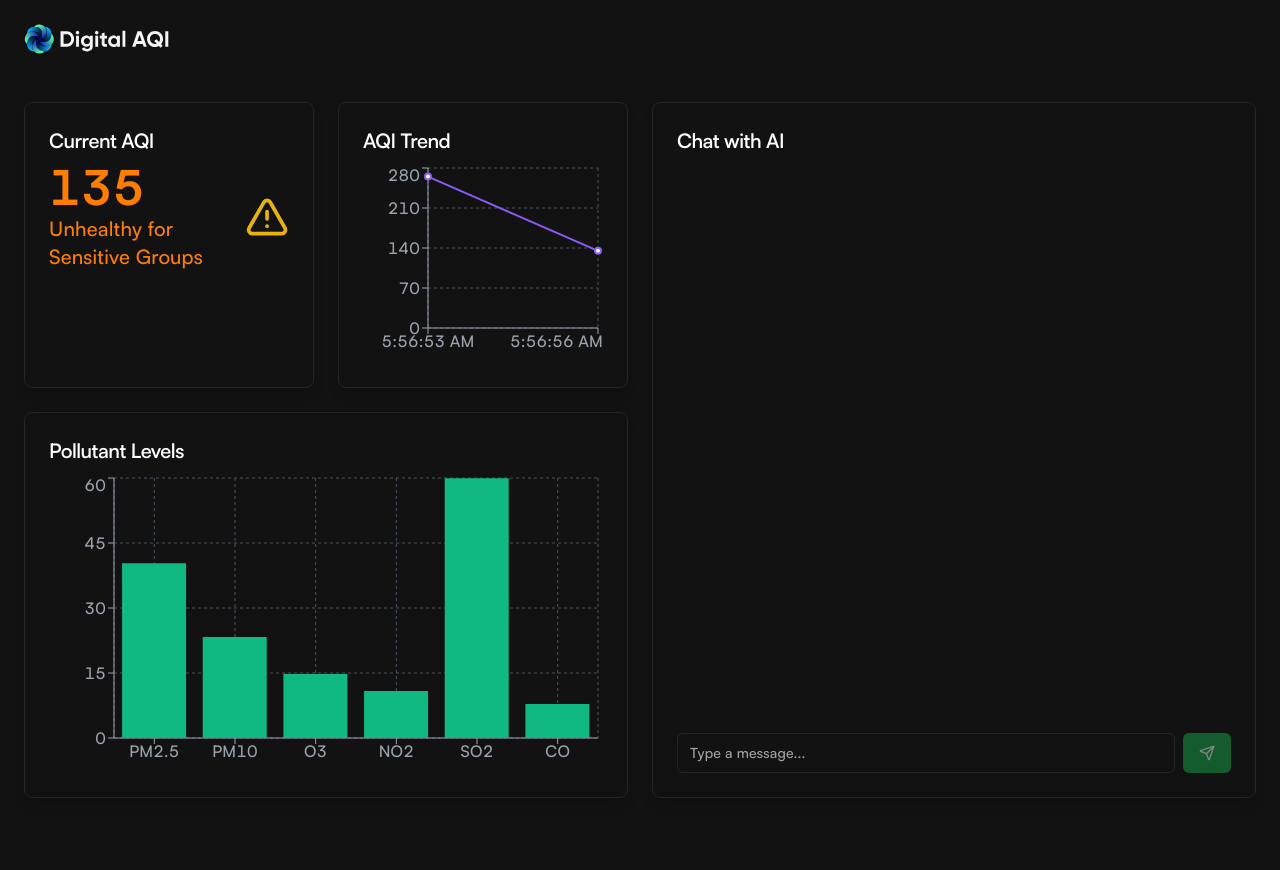
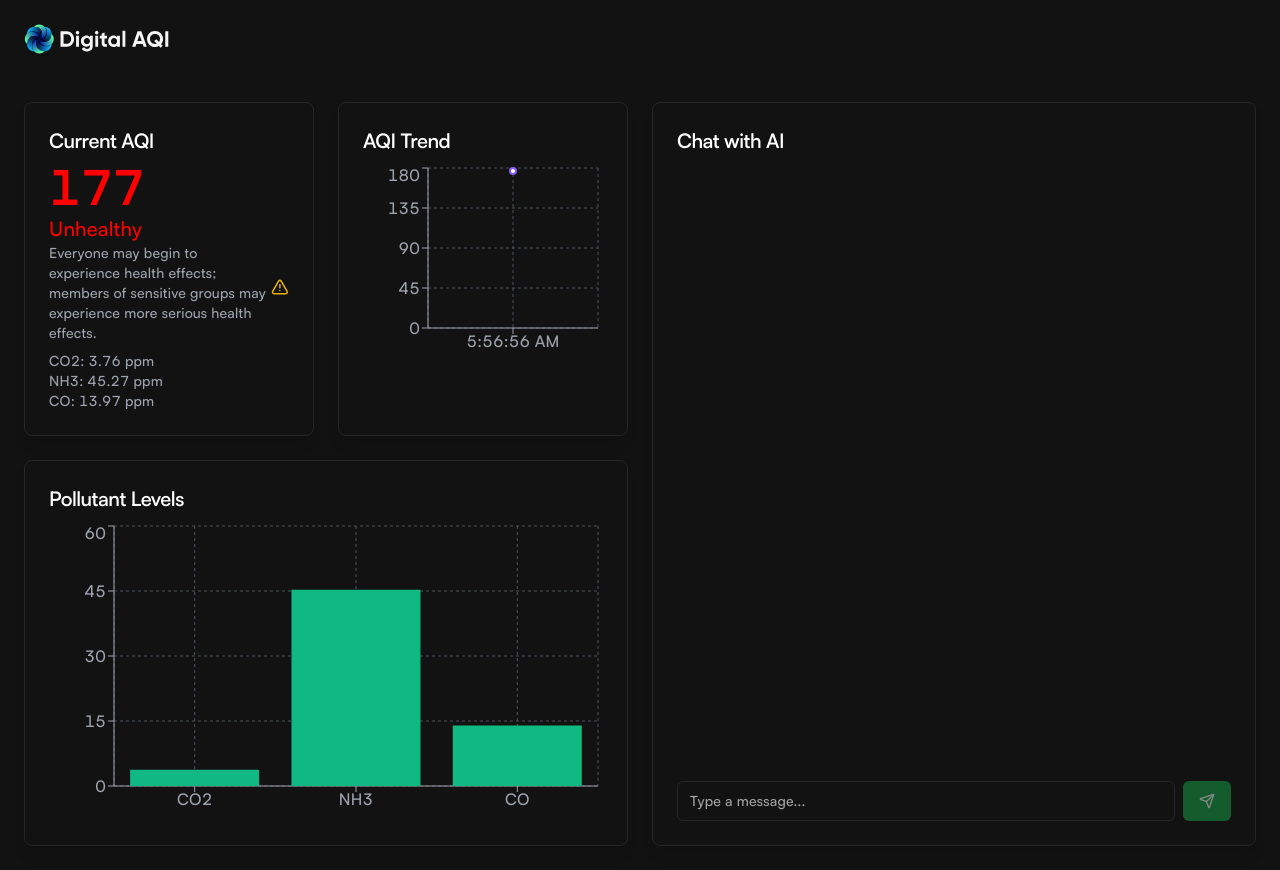
Before and after one commit to jaganprasannan/green-hack-aqi, a Next.js app: page / in a window 1280 px wide. Before the commit the page ends 822 px from the top, so only its background shows below. Built offline with nearby package versions, Linux system fonts and the light colour scheme.

Commit message:
Modified sensor data

```diff
--- a/src/components/ai-chat.tsx
+++ b/src/components/ai-chat.tsx
@@ -9,7 +9,7 @@ import React, {
 } from 'react'
 
 import axios from 'axios'
-import { Send } from 'lucide-react'
+import { ArrowDown, Loader2, Send } from 'lucide-react'
 import ReactMarkdown from 'react-markdown'
 
 import { Button } from '@/components/ui/button'
@@ -32,6 +32,7 @@ export default function ChatInterface(): JSX.Element {
   const [messages, setMessages] = useState<Message[]>([])
   const [input, setInput] = useState<string>('')
   const [isLoading, setIsLoading] = useState<boolean>(false)
+  const [isScrolledToBottom, setIsScrolledToBottom] = useState<boolean>(true)
   const scrollRef = useRef<HTMLDivElement>(null)
 
   const handleSend = async (): Promise<void> => {
@@ -72,21 +73,33 @@ export default function ChatInterface(): JSX.Element {
     }
   }
 
+  const handleScroll = (): void => {
+    if (scrollRef.current) {
+      const isAtBottom =
+        scrollRef.current.scrollHeight - scrollRef.current.scrollTop ===
+        scrollRef.current.clientHeight
+      setIsScrolledToBottom(isAtBottom)
+    }
+  }
+
   useEffect(() => {
-    if (scrollRef.current) {
+    if (scrollRef.current && isScrolledToBottom) {
       scrollRef.current.scrollTop = scrollRef.current.scrollHeight
     }
-  }, [messages])
+  }, [messages, isScrolledToBottom])
 
   return (
-    <Card className='h-full flex flex-col bg-transparent border shadow-lg backdrop-blur-sm'>
+    <Card className='h-full flex flex-col bg-transparent border shadow-lg'>
       <CardHeader>
         <CardTitle className='text-xl font-semibold text-white'>
           Chat with AI
         </CardTitle>
       </CardHeader>
       <CardContent className='flex-grow'>
-        <ScrollArea className='h-[calc(100vh-400px)]' ref={scrollRef}>
+        <ScrollArea
+          className='h-[calc(100vh-400px)]'
+          ref={scrollRef}
+          onScroll={handleScroll}>
           {messages.map((message, index) => (
             <div
               key={index}
@@ -126,9 +139,13 @@ export default function ChatInterface(): JSX.Element {
           ))}
           {isLoading && (
             <div className='text-center'>
-              <span className='inline-block p-2 rounded-lg bg-gray-700 text-white'>
-                Thinking...
-              </span>
+              <Loader2 className='h-6 w-6 animate-spin text-white inline-block' />
+            </div>
+          )}
+          {!isScrolledToBottom && (
+            <div className='text-center'>
+              <ArrowDown className='h-6 w-6 animate-bounce text-white inline-block' />
+              <p className='text-sm text-white'>Scroll for more</p>
             </div>
           )}
         </ScrollArea>
--- a/src/components/dashboard.tsx
+++ b/src/components/dashboard.tsx
@@ -20,6 +20,7 @@ import { Card, CardContent, CardHeader, CardTitle } from '@/components/ui/card'
 interface AQICategory {
   range: [number, number]
   label: string
+  description: string
   color: string
 }
 
@@ -31,21 +32,54 @@ interface AQIHistoryItem {
 interface PollutantDataItem {
   name: string
   value: number
+  unit: string
 }
 
 const aqiCategories: AQICategory[] = [
-  { range: [0, 50], label: 'Good', color: '#00e400' },
-  { range: [51, 100], label: 'Moderate', color: '#ffff00' },
+  {
+    range: [0, 50],
+    label: 'Good',
+    description:
+      'Air quality is considered satisfactory, and air pollution poses little or no risk.',
+    color: '#00e400',
+  },
+  {
+    range: [51, 100],
+    label: 'Moderate',
+    description:
+      'Air quality is acceptable; however, some pollutants may pose a moderate health concern.',
+    color: '#ffff00',
+  },
   {
     range: [101, 150],
     label: 'Unhealthy for Sensitive Groups',
+    description: 'Members of sensitive groups may experience health effects.',
     color: '#ff7e00',
   },
-  { range: [151, 200], label: 'Unhealthy', color: '#ff0000' },
-  { range: [201, 300], label: 'Very Unhealthy', color: '#8f3f97' },
-  { range: [301, 500], label: 'Hazardous', color: '#7e0023' },
+  {
+    range: [151, 200],
+    label: 'Unhealthy',
+    description:
+      'Everyone may begin to experience health effects; members of sensitive groups may experience more serious health effects.',
+    color: '#ff0000',
+  },
+  {
+    range: [201, 300],
+    label: 'Very Unhealthy',
+    description:
+      'Health alert: everyone may experience more serious health effects.',
+    color: '#8f3f97',
+  },
+  {
+    range: [301, 500],
+    label: 'Hazardous',
+    description:
+      'Health warnings of emergency conditions. The entire population is likely to be affected.',
+    color: '#7e0023',
+  },
 ]
 
+// Helper function to get AQI category
 const getAQICategory = (aqi: number): AQICategory => {
   return (
     aqiCategories.find(
@@ -54,36 +88,57 @@ const getAQICategory = (aqi: number): AQICategory => {
   )
 }
 
-const generateRandomAQI = (): number => Math.floor(Math.random() * 300) + 1
+// Function to calculate AQI for CO pollutant based on its concentration
+const calculateAQIForCO = (co: number): number => {
+  if (co <= 4.4) return (co / 4.4) * 50
+  if (co <= 9.4) return ((co - 4.4) / (9.4 - 4.4)) * (100 - 51) + 51
+  if (co <= 12.4) return ((co - 9.4) / (12.4 - 9.4)) * (150 - 101) + 101
+  if (co <= 15.4) return ((co - 12.4) / (15.4 - 12.4)) * (200 - 151) + 151
+  if (co <= 30.4) return ((co - 15.4) / (30.4 - 15.4)) * (300 - 201) + 201
+  if (co <= 40.4) return ((co - 30.4) / (40.4 - 30.4)) * (400 - 301) + 301
+  return 500
+}
 
-const generateRandomPollutantData = (): PollutantDataItem[] => [
-  { name: 'PM2.5', value: Math.random() * 100 },
-  { name: 'PM10', value: Math.random() * 150 },
-  { name: 'O3', value: Math.random() * 100 },
-  { name: 'NO2', value: Math.random() * 100 },
-  { name: 'SO2', value: Math.random() * 100 },
-  { name: 'CO', value: Math.random() * 10 },
-]
+// Mocked functions to simulate sensor readings from MQ135 and MQ7
+const generateRandomCO = (): number => Math.random() * 40 // MQ7 sensor for CO
+const generateRandomNH3 = (): number => Math.random() * 50 // MQ135 sensor for NH3
+const generateRandomCO2 = (): number => Math.random() * 1000 // MQ135 sensor for CO2
+
+// Update AQI calculation to use CO level
+const generatePollutantDataAndAQI = (): {
+  pollutants: PollutantDataItem[]
+  aqi: number
+} => {
+  const co = generateRandomCO()
+  const nh3 = generateRandomNH3()
+  const co2 = generateRandomCO2()
+
+  const aqi = calculateAQIForCO(co) // Calculate AQI based on CO
+
+  return {
+    pollutants: [
+      { name: 'CO2', value: co2, unit: 'ppm' },
+      { name: 'NH3', value: nh3, unit: 'ppm' },
+      { name: 'CO', value: co, unit: 'ppm' },
+    ],
+    aqi,
+  }
+}
 
 export default function AQIDashboard(): JSX.Element {
-  const [currentAQI, setCurrentAQI] = useState<number>(generateRandomAQI())
-  const [aqiHistory, setAQIHistory] = useState<AQIHistoryItem[]>([
-    { time: new Date().toLocaleTimeString(), aqi: currentAQI },
-  ])
-  const [pollutantData, setPollutantData] = useState<PollutantDataItem[]>(
-    generateRandomPollutantData(),
-  )
+  const [currentAQI, setCurrentAQI] = useState<number>(0)
+  const [aqiHistory, setAQIHistory] = useState<AQIHistoryItem[]>([])
+  const [pollutantData, setPollutantData] = useState<PollutantDataItem[]>([])
 
   useEffect(() => {
     const interval = setInterval(() => {
-      const newAQI = generateRandomAQI()
-      setCurrentAQI(newAQI)
+      const { pollutants, aqi } = generatePollutantDataAndAQI()
+
+      setCurrentAQI(aqi)
+      setPollutantData(pollutants)
       setAQIHistory((prev) =>
-        [...prev, { time: new Date().toLocaleTimeString(), aqi: newAQI }].slice(
-          -10,
-        ),
+        [...prev, { time: new Date().toLocaleTimeString(), aqi }].slice(-10),
       )
-      setPollutantData(generateRandomPollutantData())
     }, 3000)
 
     return () => clearInterval(interval)
@@ -94,6 +149,7 @@ export default function AQIDashboard(): JSX.Element {
   return (
     <div className='h-full'>
       <div className='grid grid-cols-1 md:grid-cols-2 gap-4 sm:gap-6'>
+        {/* Current AQI Card */}
         <Card className='bg-transparent border shadow-lg backdrop-blur-sm'>
           <CardHeader className='pb-2'>
             <CardTitle className='text-xl font-semibold text-white'>
@@ -106,11 +162,23 @@ export default function AQIDashboard(): JSX.Element {
                 <p
                   className='text-5xl font-bold mb-1'
                   style={{ color: aqiCategory.color }}>
-                  {currentAQI}
+                  {currentAQI.toFixed(0)}
                 </p>
                 <p className='text-xl' style={{ color: aqiCategory.color }}>
                   {aqiCategory.label}
                 </p>
+                <p className='text-sm text-gray-400'>
+                  {aqiCategory.description}
+                </p>
+                {/* Display pollutant levels here */}
+                <div className='mt-2'>
+                  {pollutantData.map((pollutant) => (
+                    <p key={pollutant.name} className='text-sm text-gray-400'>
+                      {pollutant.name}: {pollutant.value.toFixed(2)}{' '}
+                      {pollutant.unit}
+                    </p>
+                  ))}
+                </div>
               </div>
               {currentAQI > 100 ? (
                 <AlertTriangle className='w-16 h-16 text-yellow-500' />
@@ -121,6 +189,7 @@ export default function AQIDashboard(): JSX.Element {
           </CardContent>
         </Card>
 
+        {/* AQI Trend Card */}
         <Card className='bg-transparent border shadow-lg backdrop-blur-sm'>
           <CardHeader className='pb-2'>
             <CardTitle className='text-xl font-semibold text-white'>
@@ -151,6 +220,7 @@ export default function AQIDashboard(): JSX.Element {
           </CardContent>
         </Card>
 
+        {/* Pollutant Levels Card */}
         <Card className='md:col-span-2 bg-transparent border shadow-lg backdrop-blur-sm'>
           <CardHeader className='pb-2'>
             <CardTitle className='text-xl font-semibold text-white'>
```
